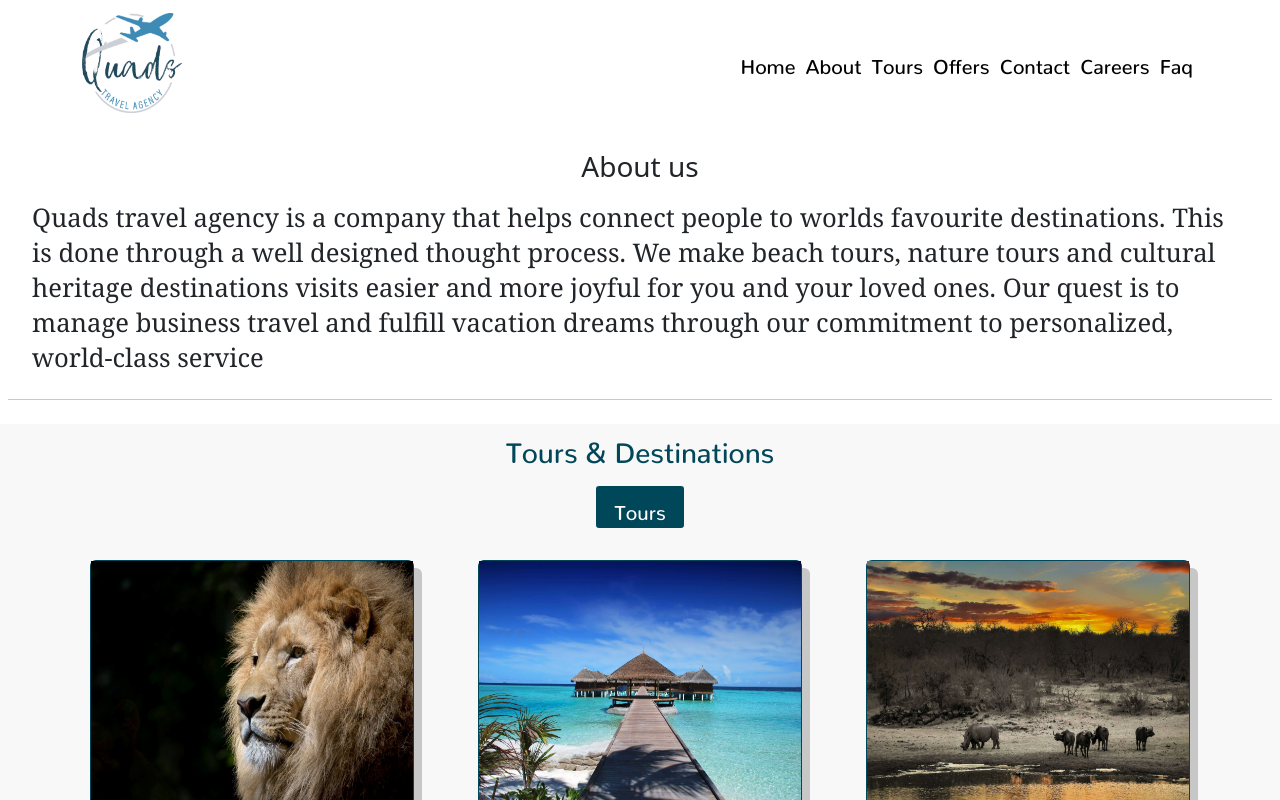
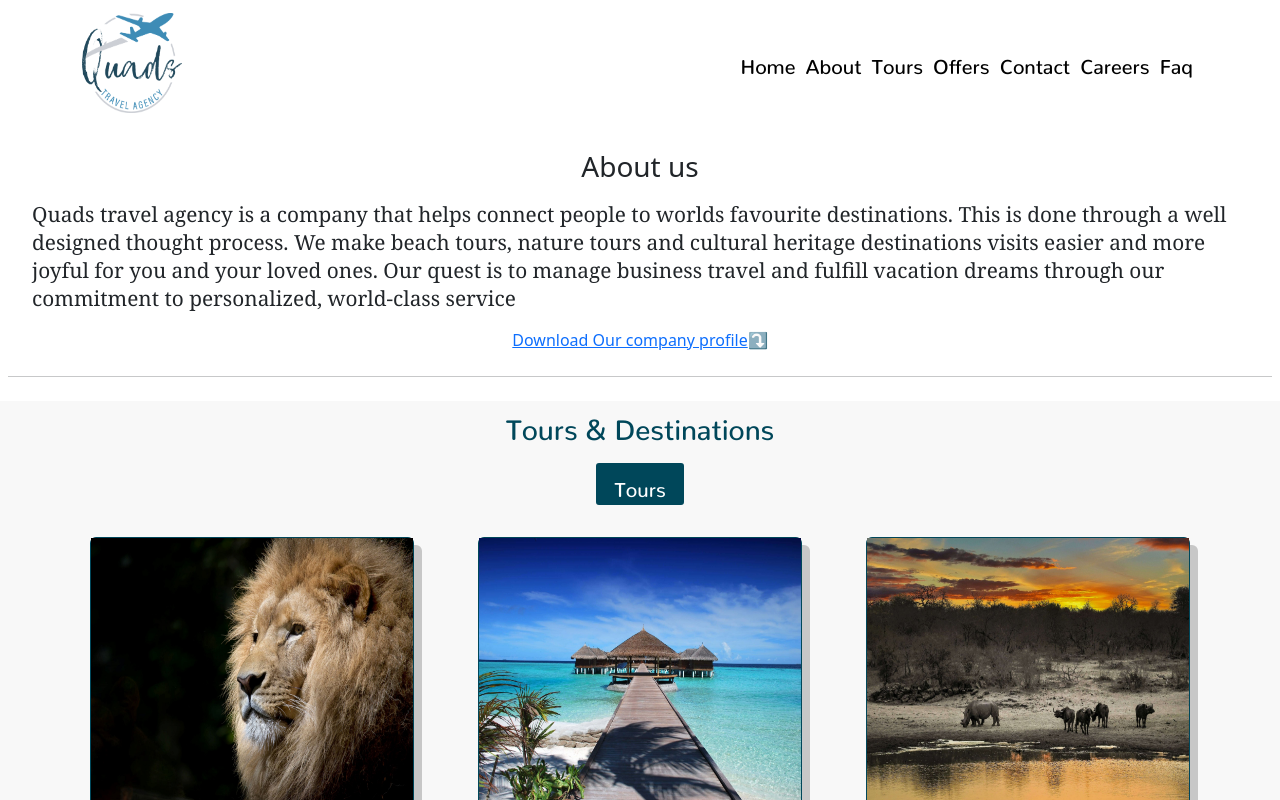
Before and after one commit to Gideon-kirimanjaro/Quads-Travel-Agency, a Next.js app: page /about in a window 1280 px wide. Shown: the top 800 px of the page. Built offline with nearby package versions, Linux system fonts and the light colour scheme.

Commit message:
updated about us

```diff
--- a/components/About/Directors/Directors.js
+++ b/components/About/Directors/Directors.js
@@ -1,4 +1,5 @@
 import Image from "next/image";
+import Link from "next/link";
 import React from "react";
 import directors from "../../Data/DirectorsData";
 import CardWrapper from "../../Ui/Wrapper/CardWrapper";
@@ -16,7 +17,12 @@ const Directors = () => {
           ones. Our quest is to manage business travel and fulfill vacation
           dreams through our commitment to personalized, world-class service
         </p>
-
+        <div className="d-flex justify-content-center">
+          <a href="/static/profile.pdf" download>
+            Download Our company profile{" "}
+          </a>
+          ⤵
+        </div>
         {/* <h3 className="mb-3 h3 d-flex justify-content-center">
           Message from the Directors
         </h3> */}
--- a/components/About/Directors/Directors.module.css
+++ b/components/About/Directors/Directors.module.css
@@ -31,7 +31,7 @@
   box-sizing: border-box;
 }
 #about {
-  font: 1.6rem Georgia, serif;
+  font: 1.3rem Georgia, serif;
   padding-left: 40px;
   padding-right: 40px;
 }
```
Also changed, not shown: 1 other file (tests, documents, lock files or other folders).
